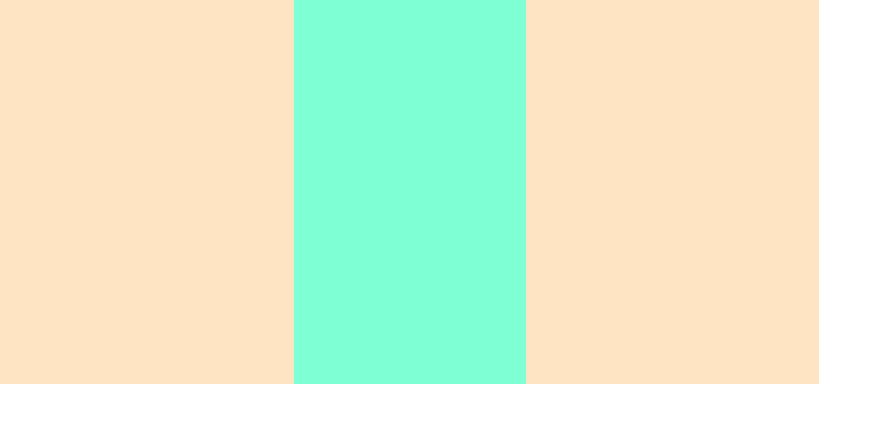
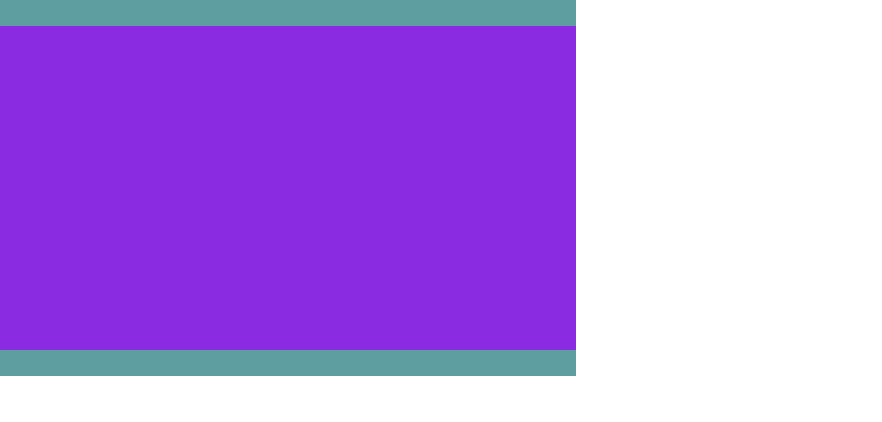
Before and after one commit to linyxria/scale-adjust, a website built with Vite: page index.html in a window 1280 px wide. Shown: the whole page, without its empty margins (0-882 px from the left). Built offline with nearby package versions, Linux system fonts and the light colour scheme.

Commit message:
refactor: 重构逻辑

```diff
--- a/examples/main.ts
+++ b/examples/main.ts
@@ -9,39 +9,12 @@ app.innerHTML = `
   </div>
 `
 
-/**
- * 参照 window
- */
-// new Scaler({
-//   el: container,
-//   width: 1920,
-//   height: 1080,
-// })
-
-/**
- * 参照父元素
- */
-// new Scaler({
-//   el: '#container',
-//   width: 1920,
-//   height: 1080,
-//   reference: true,
-// })
-
-/**
- * 参照任意元素
- */
 const scaler = new Scaler({
   el: '#container',
-  width: 750,
-  height: 1240,
-  reference: app,
-  transition: 'transform .3s ease-in-out',
+  width: 1920,
+  height: 1080,
 })
-
-/**
- * 监听 scale 变化
- */
-scaler.listen(({ scale }) => {
+scaler.onScale((scale) => {
   console.log('scale:', scale)
 })
+console.log('scaler:', scaler)
--- a/examples/style.css
+++ b/examples/style.css
@@ -1,15 +1,11 @@
-* {
-  margin: 0;
-  padding: 0;
-  box-sizing: border-box;
-}
+@import 'modern-normalize/modern-normalize.css';
 
 #app {
-  width: 64vw;
-  height: 48vh;
-  background-color: bisque;
+  width: 45vw;
+  height: 47vh;
+  background-color: cadetblue;
 }
 
 #container {
-  background-color: aquamarine;
+  background-color: blueviolet;
 }
--- a/lib/scaler.css
+++ b/lib/scaler.css
@@ -1,14 +1,18 @@
 .scale-adjust-container {
-  width: var(--scale-adjust-width, 1920);
-  height: var(--scale-adjust-height, 1080);
-  position: absolute;
-  top: 50%;
-  left: 50%;
-  transform: scale(var(--scale-adjust-scale, 1)) translate(-50%, -50%);
-  transform-origin: 0 0;
-  transition: var(--scale-adjust-transition, none);
+  width: var(--scale-adjust-width);
+  height: var(--scale-adjust-height);
+  transform-origin: top left;
+  transform: translate(
+      var(--scale-adjust-translate-x),
+      var(--scale-adjust-translate-y)
+    )
+    scale(var(--scale-adjust-scale));
+  transition: var(
+    --scale-adjust-transition,
+    transform 150ms cubic-bezier(0.4, 0, 0.2, 1)
+  );
 }
 
 .scale-adjust-parent {
-  position: relative;
+  overflow: hidden;
 }
--- a/lib/scaler.ts
+++ b/lib/scaler.ts
@@ -1,180 +1,92 @@
-import { ElementWithSelectors, getElement, isHTMLElement } from './utilities'
+type ScaleCallback = (scale: number) => void
 
-export type ScalerOptions<
-  Target extends Element,
-  Reference extends Element = Element
-> = Partial<{
+export interface ScalerOptions<E extends HTMLElement> {
   /**
-   * 目标元素
-   * @default document.body
+   * @description 大屏挂载元素
    */
-  el: ElementWithSelectors<Target> | null
+  el: E | string | null
   /**
-   * 基准宽度
-   * @default 1920
+   * @description 大屏宽度
    */
   width: number
   /**
-   * 基准高度
-   * @default 1080
+   * @description 大屏高度
    */
   height: number
-  /**
-   * 参照的元素，值为 `true` 的时候参照其父元素
-   */
-  reference: ElementWithSelectors<Reference> | true | null
-  /**
-   * 缩放时的过渡，值为 `true` 时的默认值: `transform 150ms cubic-bezier(0.4, 0, 0.2, 1)`
-   */
-  transition: string | boolean
-}>
+}
 
-type ListenCallback = (payload: { scale: number }) => void
-
-export class Scaler<
-  Target extends Element = Element,
-  Reference extends Element = Element
-> {
-  readonly target: Target | null
-  readonly reference: Reference | null
+export class Scaler<E extends HTMLElement> {
+  readonly element: E | null = null
   readonly width: number
   readonly height: number
   scale: number
   private readonly resizeObserver: ResizeObserver | undefined
-  private readonly listeners: ListenCallback[] = []
+  private readonly listeners: Set<ScaleCallback> = new Set()
 
-  constructor(options: ScalerOptions<Target, Reference> = {}) {
-    const {
-      el = document.body as Element as Target,
-      width = 1920,
-      height = 1080,
-      reference,
-      transition,
-    } = options
-
-    this.target = getElement(el)
-    this.reference = this.getReferenceElement(reference)
+  constructor({ el, width, height }: ScalerOptions<E>) {
     this.width = width
     this.height = height
-    this.scale = this.calculateScale(
-      this.reference
-        ? this.reference.clientWidth
-        : document.documentElement.clientWidth,
-      this.reference
-        ? this.reference.clientHeight
-        : document.documentElement.clientHeight
-    )
-
-    this.notifyListeners(this.scale)
-
-    // TODO 只处理了 HTMLElement 的样式
-    if (isHTMLElement(this.target)) {
-      this.target.style.setProperty('--scale-adjust-width', `${this.width}px`)
-      this.target.style.setProperty('--scale-adjust-height', `${this.height}px`)
-      this.target.style.setProperty('--scale-adjust-scale', `${this.scale}`)
-
-      if (transition) {
-        this.target.style.setProperty(
-          '--scale-adjust-transition',
-          transition === true
-            ? 'transform 150ms cubic-bezier(0.4, 0, 0.2, 1)'
-            : transition
-        )
+    this.scale = 1
+    const element = typeof el === 'string' ? document.querySelector<E>(el) : el
+    if (element) {
+      element.style.setProperty('--scale-adjust-width', `${width}px`)
+      element.style.setProperty('--scale-adjust-height', `${height}px`)
+      element.classList.add('scale-adjust-container')
+      this.element = element
+      const parentElement = element.parentElement
+      if (parentElement) {
+        parentElement.classList.add('scale-adjust-parent')
+        this.resizeObserver = this.createResizeObserver(parentElement)
       }
-
-      this.target.classList.add('scale-adjust-container')
-    }
-
-    if (this.reference) {
-      this.resizeObserver = this.createResizeObserver(this.reference)
-
-      if (isHTMLElement(this.reference)) {
-        this.reference.classList.add('scale-adjust-parent')
-      }
-    } else {
-      window.addEventListener('resize', this.handleWindowResize)
     }
   }
 
-  private getReferenceElement(
-    reference: ElementWithSelectors<Reference> | true | null | undefined
-  ): Reference | null {
-    if (!reference) {
-      return null
-    }
-
-    if (reference === true) {
-      const parentElement = this.target?.parentElement
-      return parentElement ? (parentElement as Element as Reference) : null
-    } else {
-      return getElement(reference)
-    }
-  }
-
-  private calculateScale = (
-    referenceWidth: number,
-    referenceHeight: number
-  ): number => {
-    let result = 1
-
-    const originScale = this.width / this.height
-    const referenceScale = referenceWidth / referenceHeight
-
-    if (referenceScale < originScale) {
-      result = referenceWidth / this.width
-    } else {
-      result = referenceHeight / this.height
-    }
-
-    return result
-  }
-
-  private changeTransform(scale: number) {
-    if (isHTMLElement(this.target)) {
-      this.target.style.setProperty('--scale-adjust-scale', `${scale}`)
-    }
-  }
-
-  private createResizeObserver(reference: Reference) {
+  private createResizeObserver(target: Element) {
     const resizeObserver = new ResizeObserver((entries) => {
-      const contentBoxSize = entries[0].contentBoxSize[0]
-      const scale = this.calculateScale(
-        contentBoxSize.inlineSize,
-        contentBoxSize.blockSize
-      )
-      this.scale = scale
-      this.changeTransform(scale)
-      this.notifyListeners(scale)
+      const { inlineSize, blockSize } = entries[0].contentBoxSize[0]
+      this.changeTransform(inlineSize, blockSize)
     })
-    resizeObserver.observe(reference)
+    resizeObserver.observe(target)
     return resizeObserver
   }
 
-  private handleWindowResize = () => {
-    const scale = this.calculateScale(
-      document.documentElement.clientWidth,
-      document.documentElement.clientHeight
-    )
-    this.scale = scale
-    this.changeTransform(scale)
-    this.notifyListeners(scale)
+  private changeTransform(inlineSize: number, blockSize: number) {
+    const scaleX = inlineSize / this.width
+    const scaleY = blockSize / this.height
+    const scale = Math.min(scaleX, scaleY)
+
+    if (scale !== this.scale) {
+      this.scale = scale
+      this.notifyListeners(scale)
+      this.element &&
+        this.element.style.setProperty('--scale-adjust-scale', `${scale}`)
+    }
+
+    if (this.element) {
+      const translateX = (inlineSize - this.width * scale) / 2
+      const translateY = (blockSize - this.height * scale) / 2
+      this.element.style.setProperty(
+        '--scale-adjust-translate-x',
+        `${translateX}px`
+      )
+      this.element.style.setProperty(
+        '--scale-adjust-translate-y',
+        `${translateY}px`
+      )
+    }
   }
 
   private notifyListeners(scale: number) {
     this.listeners.forEach((listener) => {
-      listener({ scale })
+      listener(scale)
     })
   }
 
-  listen(callback: ListenCallback) {
-    this.listeners.push(callback)
+  onScale(callback: ScaleCallback) {
+    this.listeners.add(callback)
   }
 
   destroy() {
-    if (this.resizeObserver) {
-      this.resizeObserver.disconnect()
-    } else {
-      document.removeEventListener('resize', this.handleWindowResize)
-    }
+    this.resizeObserver?.disconnect()
   }
 }
--- a/lib/utilities.ts
+++ /dev/null
@@ -1,9 +0,0 @@
-export type ElementWithSelectors<E extends Element> = E | string
-
-export const getElement = <E extends Element>(
-  element: ElementWithSelectors<E> | null
-) =>
-  typeof element === 'string' ? document.querySelector<E>(element) : element
-
-export const isHTMLElement = (obj: any): obj is HTMLElement =>
-  obj instanceof HTMLElement
```
Also changed, not shown: eslint.config.js (added, +19 -0 lines), package.json (+13 -11 lines), .eslintrc.cjs (deleted), README.md, pnpm-lock.yaml, 1 other file.
